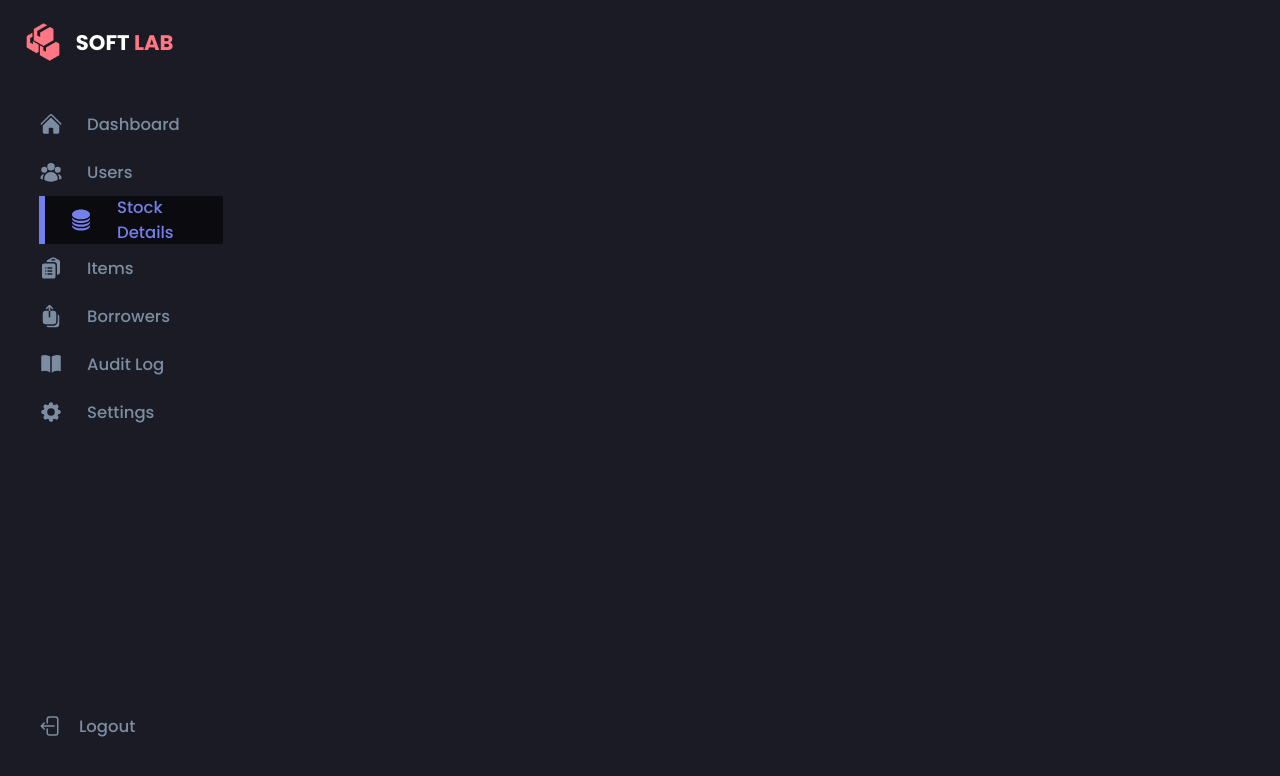
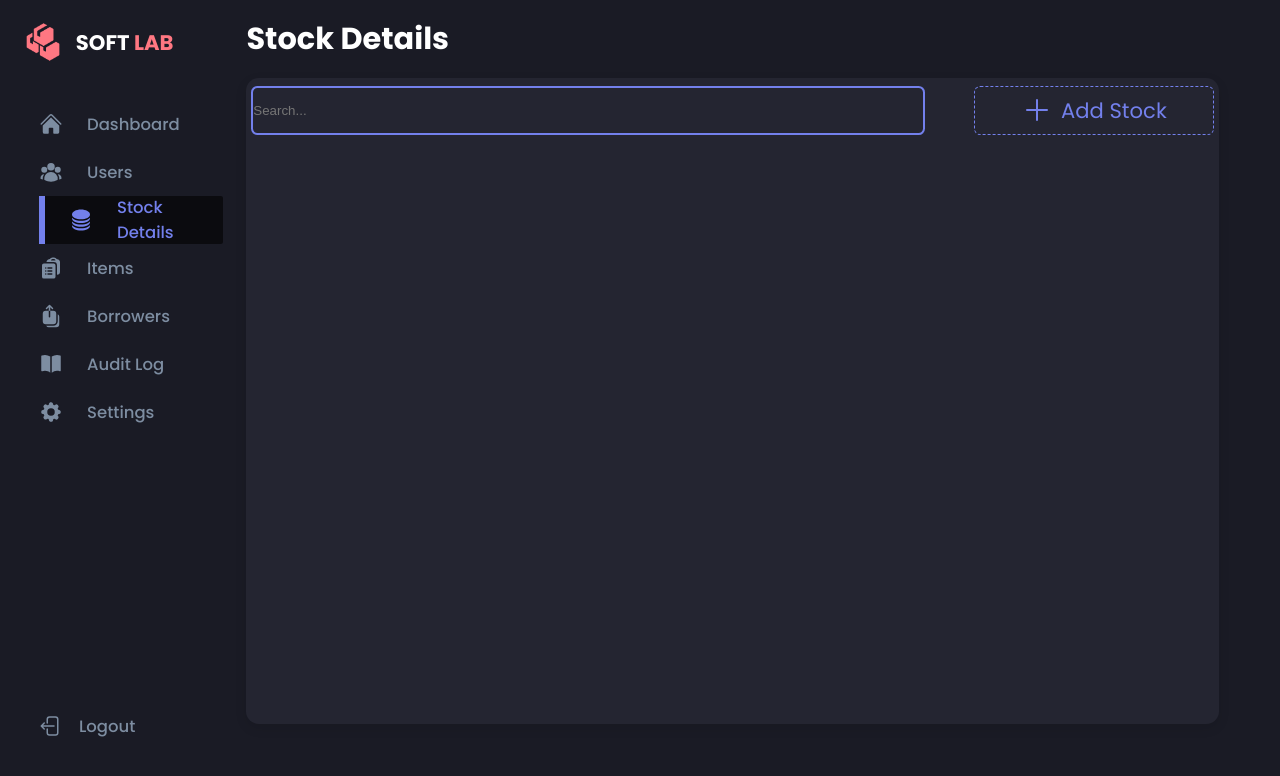
Before and after one commit to Shibin-Abraham/softlab, a React (Create React App) app: page /stock in a window 1280 px wide. Shown: the top 776 px of the page. Built offline with nearby package versions, Linux system fonts and the light colour scheme.

Commit message:
Stock details partial

```diff
--- a/src/App.js
+++ b/src/App.js
@@ -4,6 +4,7 @@ import './App.css';
 import NavBar from './Components/NavBar/NavBar.jsx';
 import DashBoard from './Components/DashBoard/DashBoard.jsx';
 import Users from './Components/Users/Users.jsx';
+import StockDetails from './Components/StockDetails/StockDetails.jsx';
 
 function App() {
   return (
@@ -12,6 +13,7 @@ function App() {
         <Routes>
           <Route path="/" element={<DashBoard />}/>
           <Route path='/users' element={<Users />} />
+          <Route path='/stock' element={<StockDetails />} />
         </Routes>
     </BrowserRouter>
   );
--- a/src/Components/NavBar/NavBar.jsx
+++ b/src/Components/NavBar/NavBar.jsx
@@ -2,7 +2,7 @@ import React from "react";
 import { NavLink} from "react-router-dom";
 
 import './NavBar.css'
-import logo from '../../Assets/logo.png'
+import logo from '../../assets/logo.png'
 
 
 function NavBar(){
--- a/src/Components/StockDetails/StockDetails.css
+++ b/src/Components/StockDetails/StockDetails.css
@@ -0,0 +1,70 @@
+@import url("../../global.css");
+
+.stock-details{
+    width: 80vw;
+    height: 100vh;
+}
+.stock-details section{
+    margin: 1rem 0rem 0rem 1rem;
+    width: 100%;
+    height: 95%;
+  }
+  .stock-details section h1{
+    font-size: 1.9rem;
+    color: var(--color-white);
+  }
+  .stock-details section .container{
+    margin-top: 1rem;
+    width: 95%;
+    height: 85%;
+    overflow-y: scroll;
+    box-shadow: var(--box-shadow-1);
+    border-radius: var(--border-radius-2);
+    background: var(--color-light);
+    display: flex;
+    flex-direction: column;
+    align-items: center;
+  }
+  .stock-details section .container::-webkit-scrollbar{
+    display: none;
+  }
+  .stock-details section .container .top{
+    width: 99%;
+    height: 10%;
+    display: flex;
+    align-items: center;
+    justify-content: space-between;
+  }
+  .stock-details section .container .top input{
+    width: 70%;
+    height: 75%;
+    color: var(--color-white);
+    border: 2px solid var(--color-primary);
+    background: none;
+    border-radius: var(--border-radius-1);
+    transition: all .7s ease;
+  }
+  .stock-details section .container .top input:focus{
+    width: 76%;
+    outline: 2px solid var(--color-primary);
+    background: none;
+    border-radius: var(--border-radius-1);
+  }
+  .stock-details section .container .top div{
+    width: 25%;
+    height: 75%;
+    display: flex;
+    align-items: center;
+    justify-content: center;
+    color: var(--color-primary);
+    border: 1px dashed var(--color-primary);
+    border-radius: var(--border-radius-1);
+  }
+  .stock-details section .container .top div svg{
+    width: 2rem;
+    height: 2rem;
+  }
+  .stock-details section .container .top div h2{
+    margin-left: .5rem;
+    font-weight: 400;
+  }
--- a/src/Components/StockDetails/StockDetails.jsx
+++ b/src/Components/StockDetails/StockDetails.jsx
@@ -1,9 +1,23 @@
 import React from 'react'
+import './StockDetails.css';
 
 function StockDetails() {
   return (
-    <div>
-
+    <div className='stock-details'>
+        <section>
+            <h1>Stock Details</h1>
+            <div className="container">
+                <div className='top'>
+                    <input type='search' placeholder='Search...' />
+                    <div>
+                        <svg xmlns="http://www.w3.org/2000/svg" viewBox="0 0 24 24" fill="currentColor" className="w-6 h-6">
+                        <path fillRule="evenodd" d="M12 3.75a.75.75 0 0 1 .75.75v6.75h6.75a.75.75 0 0 1 0 1.5h-6.75v6.75a.75.75 0 0 1-1.5 0v-6.75H4.5a.75.75 0 0 1 0-1.5h6.75V4.5a.75.75 0 0 1 .75-.75Z" clipRule="evenodd" />
+                        </svg>
+                        <h2>Add Stock</h2>
+                    </div>
+                </div>
+            </div>
+        </section>
     </div>
   )
 }
--- a/src/Components/Users/Users.css
+++ b/src/Components/Users/Users.css
@@ -37,7 +37,7 @@
     height: 3rem;
     font-size: 1rem;
     color: var(--color-white);
-    background: var(--color-blue-shade);
+    /*background: var(--color-blue-shade);*/
   }
   .users section .container .table-section table tbody{
     width: 100%;
@@ -54,7 +54,11 @@
     color: var(--color-white);
   }
   .users section .container .table-section table tbody tr td{
+    border-bottom: 1px solid var(--color-dark-variant);
     text-align: center;
+  }
+  .users section .container .table-section table tbody tr:first-child td{
+    border-top: 1px solid var(--color-dark-variant);
   }
   .users section .container .table-section table tbody tr button{
     width: 4rem;
```
